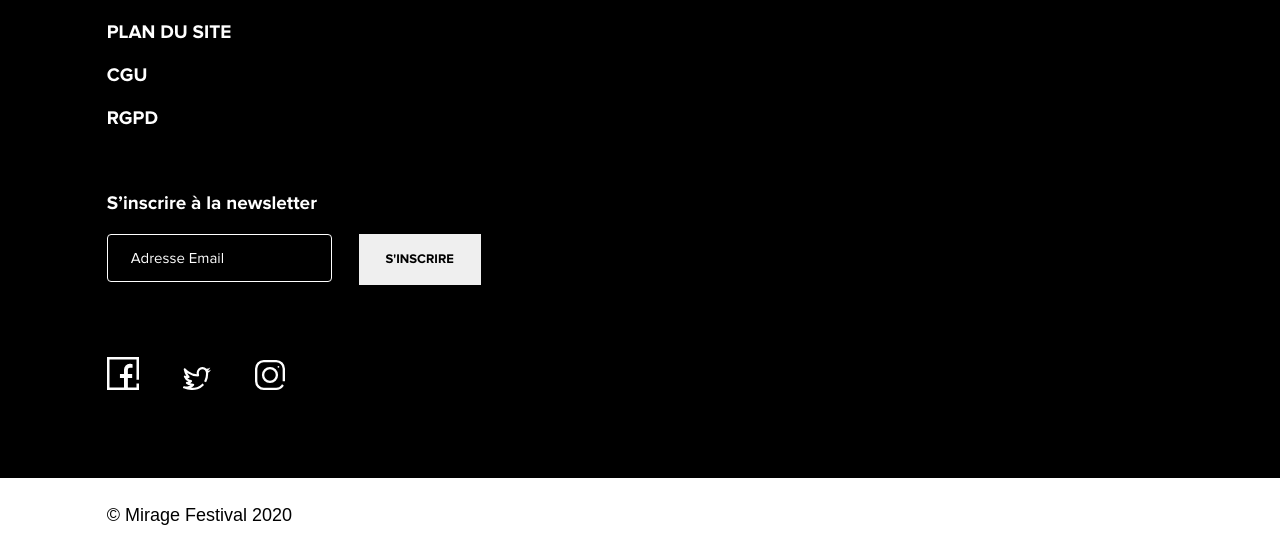
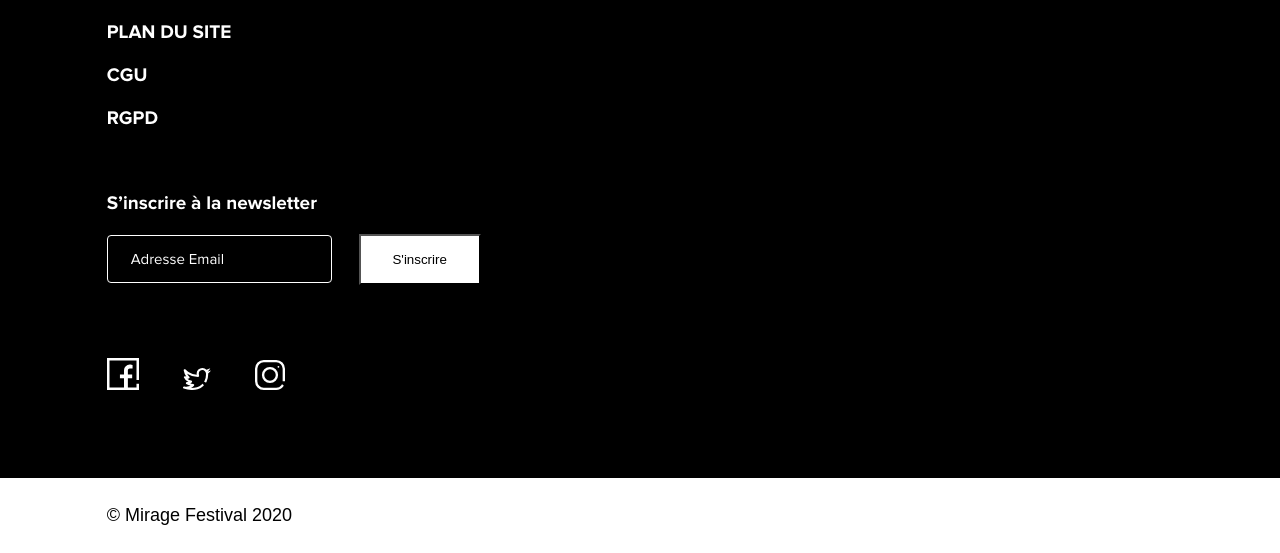
Before and after one commit to viperee/MirageMobile, a PHP site: page /contact.php in a window 1280 px wide. Shown: the part 1364-1917 px from the top of the page. Run offline with PHP 8.4, Linux system fonts and the light colour scheme; some libraries are stand-ins or nearby versions; some web fonts are replaced.

Commit message:
Fix bug footer

```diff
--- a/assets/css/footer.css
+++ b/assets/css/footer.css
@@ -34,7 +34,8 @@
 
 #btn-newsletter-mail {
   width: 122px;
-  height: 51px; }
+  height: 51px;
+  background-color: white; }
 
 #footer-copyright-text {
   font-family: Arial;
--- a/footer.php
+++ b/footer.php
@@ -13,7 +13,7 @@
             </ul>
             <p id="newsletter-text">S’inscrire à la newsletter</p>
             <input id="newsletter-mail" type="text" placeholder="Adresse Email">
-            <button id="btn-newsletter-mail" class="btn-with-icon"><span>S'inscrire</span></button>
+            <button id="btn-newsletter-mail"><span>S'inscrire</span></button>
             <div id="social-network">
                 <span><a href="https://www.facebook.com/miragefest/" target="_blank"><img
                                 src="assets/icons/facebook-white.svg" alt="Facebook"></a></span>
```
